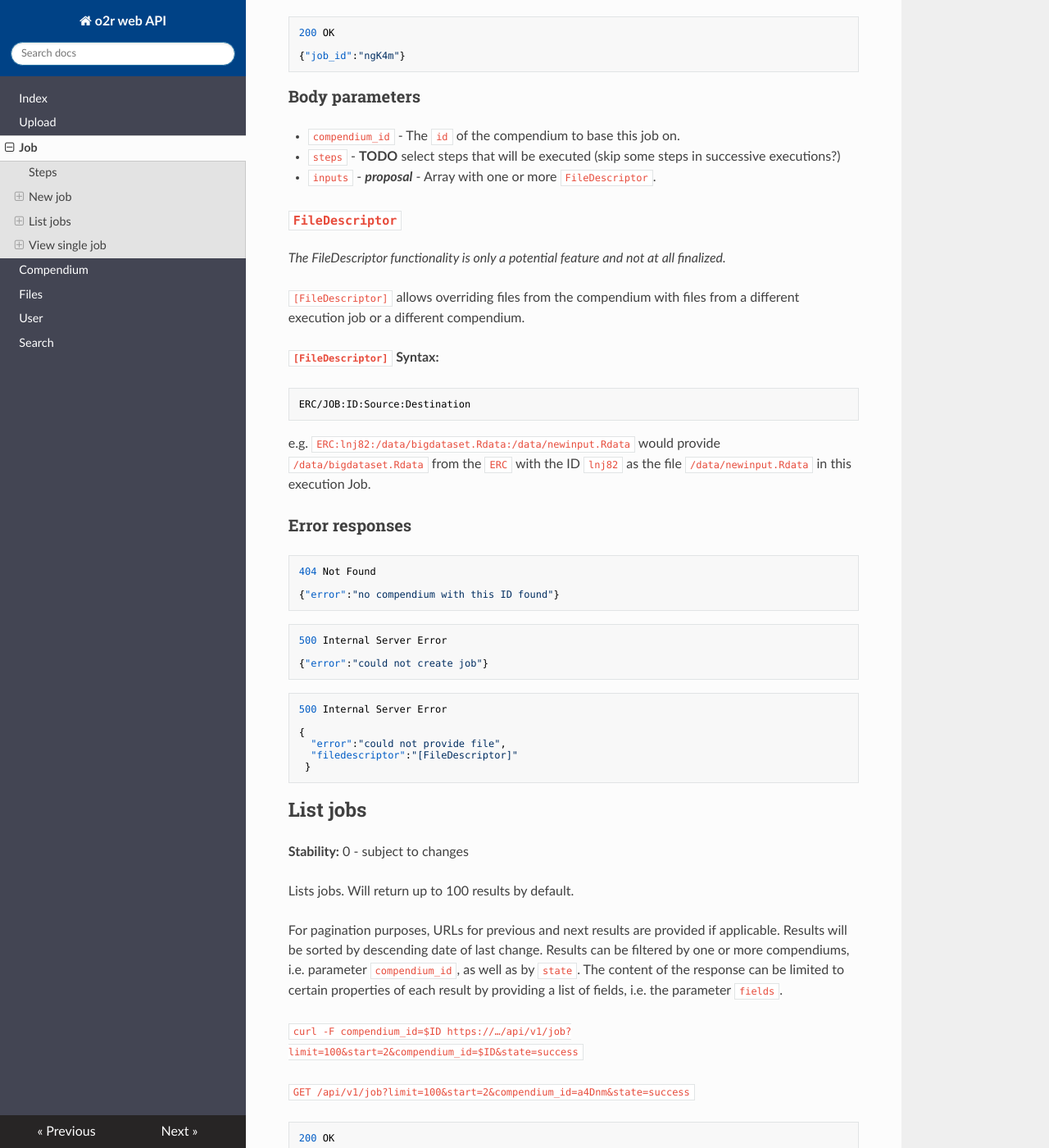
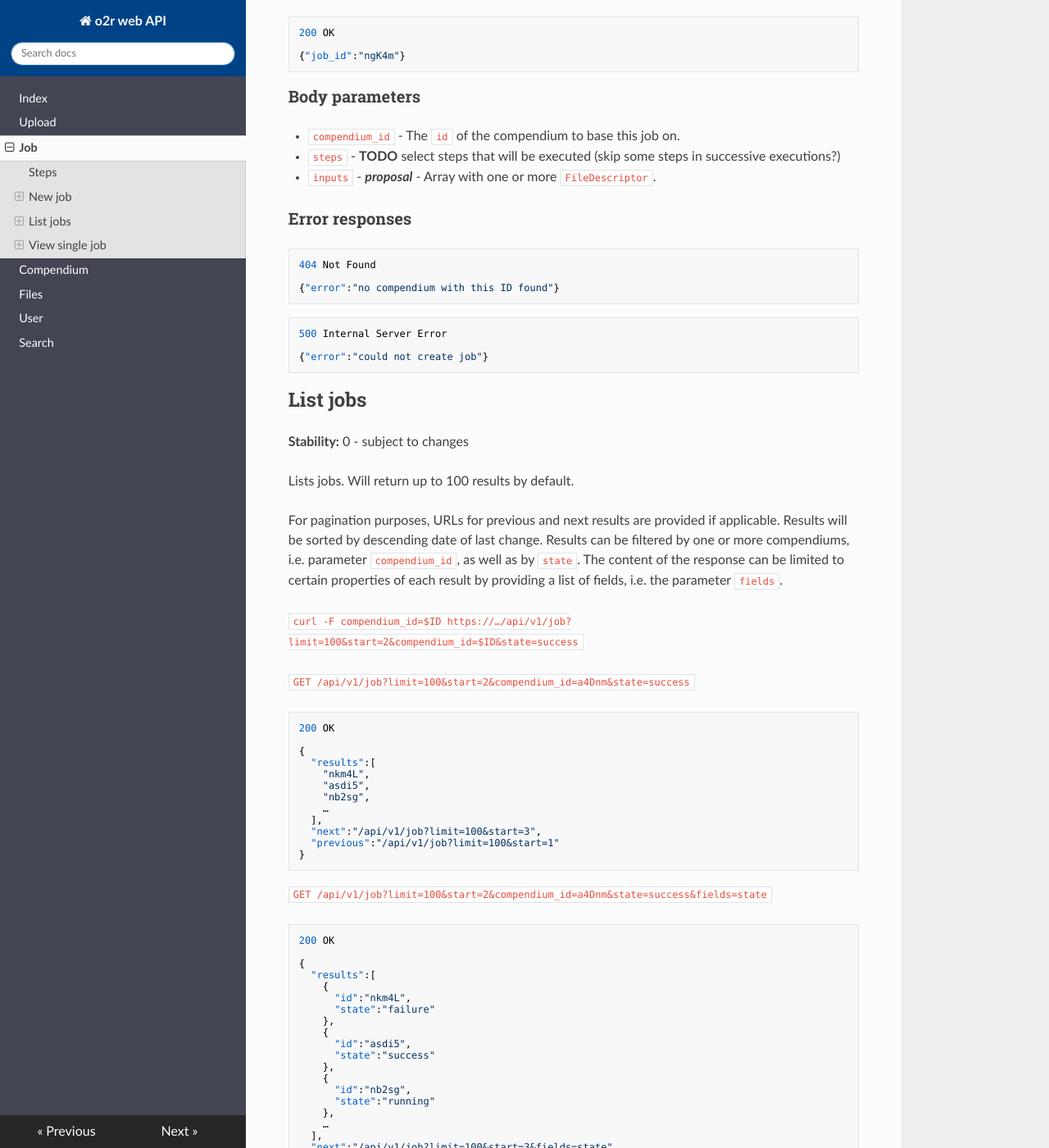
Before and after one commit to o2r-project/api, an MkDocs documentation site: the page built from docs/job.md, in a window 1280 px wide and 1400 px high, scrolled down 1098 px. Shown: the whole window at 82% size. Built offline with MkDocs 1.6.1, drawn with Linux system fonts in a browser that asks for light colours; nearby versions of some CDN libraries; old or Windows-style settings are respelled for this version of MkDocs.

Commit message:
remove unimplemented idea

````diff
--- a/docs/job.md
+++ b/docs/job.md
@@ -47,20 +47,6 @@ Create and run a new execution job. Requires a `compendium_id`.
 - `steps` - **TODO** select steps that will be executed (skip some steps in successive executions?)
 - `inputs` - **_proposal_** - Array with one or more `FileDescriptor`.
 
-### `FileDescriptor`
-
-_The FileDescriptor functionality is only a potential feature and not at all finalized._
-
-`[FileDescriptor]` allows overriding files from the compendium with files from a different execution job or a different compendium.
-
-**`[FileDescriptor]` Syntax:**
-
-```text
-ERC/JOB:ID:Source:Destination
-```
-
-e.g. `ERC:lnj82:/data/bigdataset.Rdata:/data/newinput.Rdata` would provide `/data/bigdataset.Rdata` from the `ERC` with the ID `lnj82` as the file `/data/newinput.Rdata` in this execution Job.
-
 ### Error responses
 
 ```json
@@ -73,15 +59,6 @@ e.g. `ERC:lnj82:/data/bigdataset.Rdata:/data/newinput.Rdata` would provide `/dat
 500 Internal Server Error
 
 {"error":"could not create job"}
-```
-
-```json
-500 Internal Server Error
-
-{
-  "error":"could not provide file",
-  "filedescriptor":"[FileDescriptor]"
- }
 ```
 
 ## List jobs
````
